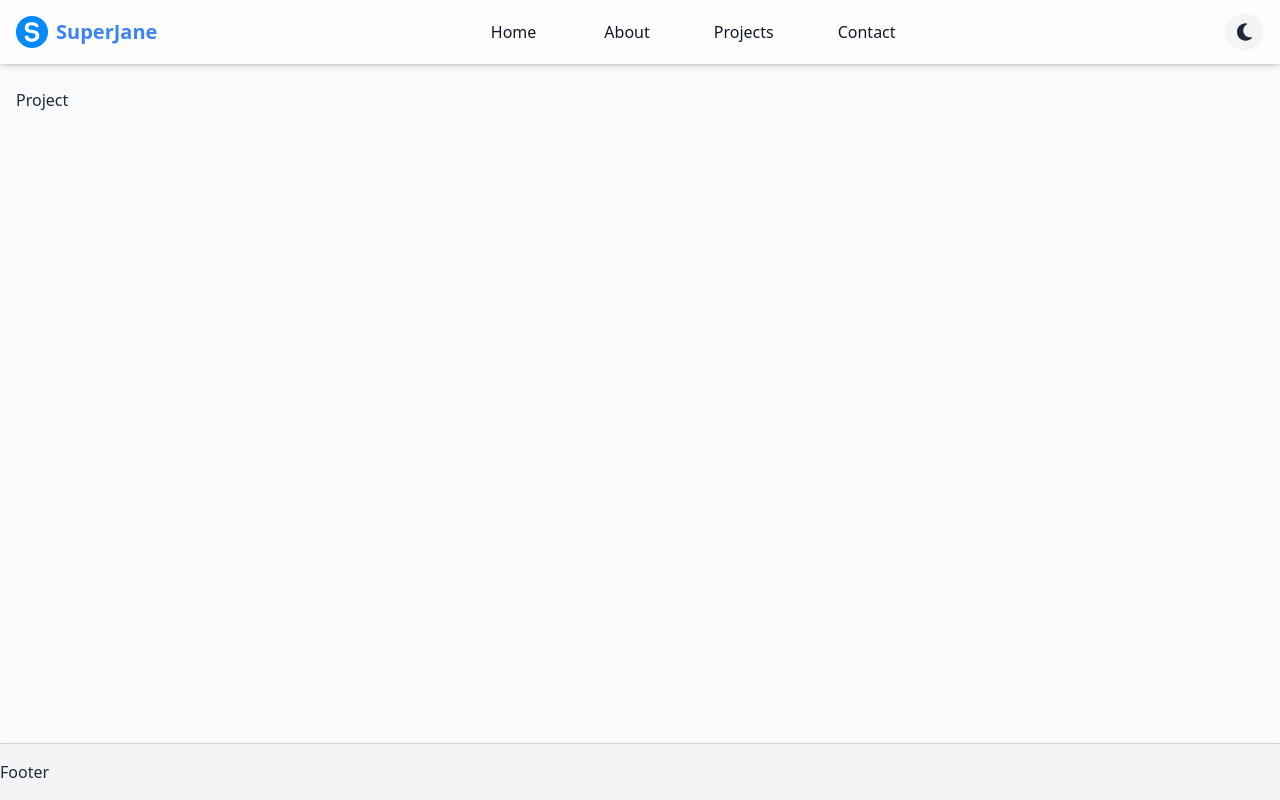
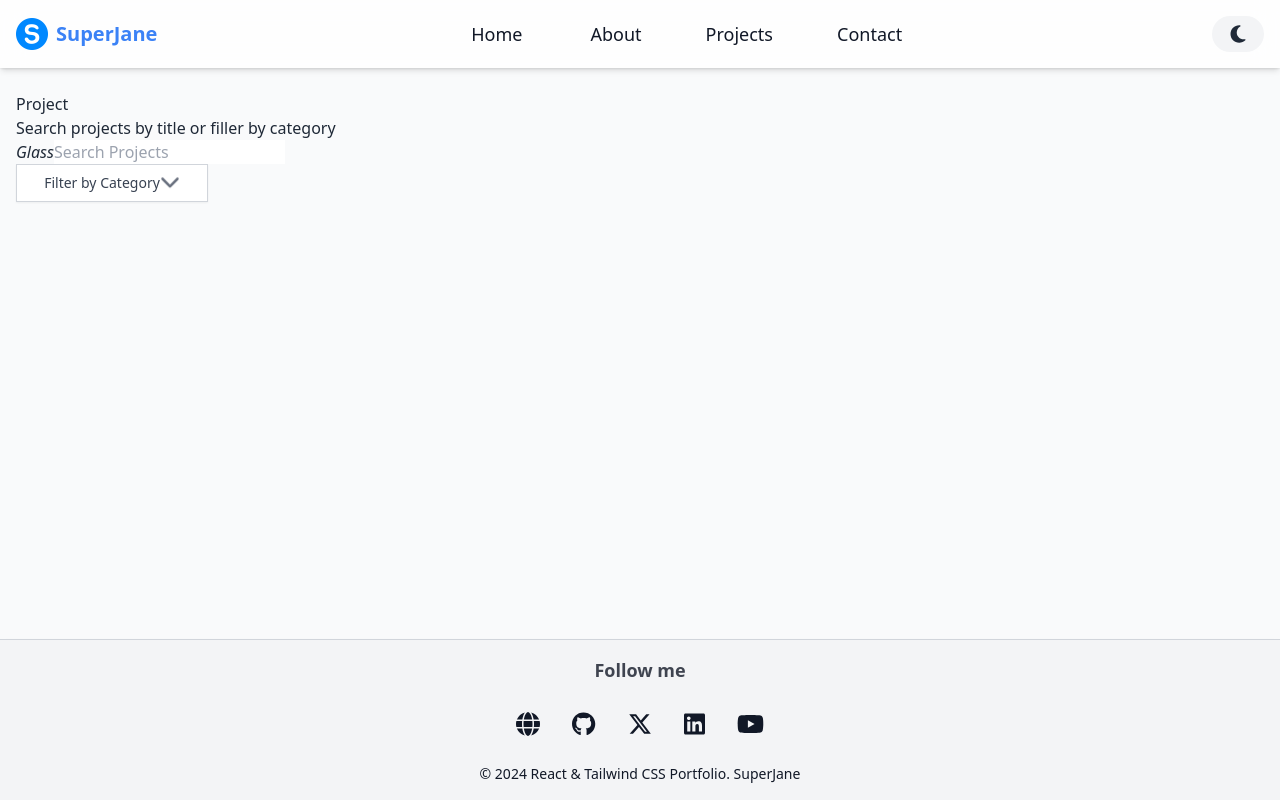
Before and after one commit to SS-Jane/aboute-me-v.2, a React (Vite) app in the folder app/: page /projects in a window 1280 px wide. Built offline with nearby package versions, Linux system fonts and the light colour scheme.

Commit message:
add DropdownFilter button

```diff
--- /dev/null
+++ b/app/src/components/DropdownFilter.jsx
@@ -0,0 +1,67 @@
+import { useState } from "react";
+import { FontAwesomeIcon } from "@fortawesome/react-fontawesome";
+import { faChevronUp, faChevronDown } from "@fortawesome/free-solid-svg-icons";
+import PropTypes from "prop-types";
+
+const DropdownFilter = ({ label, options, onSelect }) => {
+  const [isDropdownOpen, setIsDropDownOpen] = useState(false);
+  const [selected, setSelected] = useState(label);
+
+  const toggleDropdown = () => {
+    setIsDropDownOpen((prev) => !prev);
+  };
+
+  const handleOptionClick = (option) => {
+    setSelected(option);
+    onSelect(option);
+    setIsDropDownOpen(false);
+  };
+
+  return (
+    <div className="relative inline-block text-left">
+      <button
+        className="flex items-center justify-center w-48 px-4 py-2 text-sm font-medium text-gray-700 bg-white border border-gray-300 round-md shadow-sm hover:bg-gray-50 focus:outline-none"
+        onClick={toggleDropdown}
+      >
+        {selected}
+        {isDropdownOpen ? (
+          <FontAwesomeIcon
+            icon={faChevronUp}
+            bounce
+            className="w-5 h-5 text-gray-500"
+          />
+        ) : (
+          <FontAwesomeIcon
+            icon={faChevronDown}
+            bounce
+            className="w-5 h-5 text-gray-500"
+          />
+        )}
+      </button>
+      {isDropdownOpen && (
+        <ul className="absolute z-10 w-full mt-2 bg-white border border-gray-300 rounded-md shadow-lg max-h-60 overflow-auto">
+          {options.map((option, index) => {
+            return (
+              <li key={index}>
+                <button
+                  className="block w-full px-4 py-2 text-left text-sm text-gray-700 hover:bg-gray-100"
+                  onClick={() => handleOptionClick(option)}
+                >
+                  {option}
+                </button>
+              </li>
+            );
+          })}
+        </ul>
+      )}
+    </div>
+  );
+};
+
+DropdownFilter.propTypes = {
+  label: PropTypes.string.isRequired,
+  options: PropTypes.arrayOf(PropTypes.string).isRequired,
+  onSelect: PropTypes.func.isRequired,
+};
+
+export default DropdownFilter;
--- a/app/src/components/Footer.jsx
+++ b/app/src/components/Footer.jsx
@@ -1,9 +1,41 @@
+import { FontAwesomeIcon } from "@fortawesome/react-fontawesome";
+import { faGlobe } from "@fortawesome/free-solid-svg-icons";
+import {
+  faGithub,
+  faXTwitter,
+  faLinkedin,
+  faYoutube,
+} from "@fortawesome/free-brands-svg-icons";
 const Footer = () => {
-    return (
-        <footer >
-            <h1>Footer</h1>
-        </footer>
-    )
-}
+  return (
+    <div className="container mx-auto px-4">
+      <div className="flex flex-col items-center justify-center space-y-6">
+        <div className="container-text text-lg font-bold text-gray-900/80 dark:text-gray-200/80">
+          <p>Follow me</p>
+        </div>
+        <div className="container-social flex items-center justify-center space-x-6 md:space-x-8">
+          <a href="http://" target="_blank" aria-label="Portfolio Website" className="text-gray-900 dark:text-gray-200/80 hover:text-gray-600 transition-colors duration-200 text-xl md:text-2xl">
+            <FontAwesomeIcon icon={faGlobe} />
+          </a>
+          <a href="http://" target="_blank" aria-label="Portfolio Github" className="text-gray-900 dark:text-gray-200/80 hover:text-gray-600 transition-colors duration-200 text-xl md:text-2xl">
+            <FontAwesomeIcon icon={faGithub} />
+          </a>
+          <a href="http://" target="_blank" aria-label="Portfolio X" className="text-gray-900 dark:text-gray-200/80 hover:text-gray-600 transition-colors duration-200 text-xl md:text-2xl">
+            <FontAwesomeIcon icon={faXTwitter} />
+          </a>
+          <a href="http://" target="_blank" aria-label="Portfolio Link in" className="text-gray-900 dark:text-gray-200/80 hover:text-gray-600 transition-colors duration-200 text-xl md:text-2xl">
+            <FontAwesomeIcon icon={faLinkedin} />
+          </a>
+          <a href="http://" target="_blank" aria-label="Portfolio Youtube" className="text-gray-900 dark:text-gray-200/80 hover:text-gray-600 transition-colors duration-200 text-xl md:text-2xl">
+            <FontAwesomeIcon icon={faYoutube} />
+          </a>
+        </div>
+        <div className="text-sm text-gray-900 dark:text-gray-200 mt-4">
+          <p>&copy; 2024 React & Tailwind CSS Portfolio. SuperJane</p>
+        </div>
+      </div>
+    </div>
+  );
+};
 
 export default Footer;
--- a/app/src/components/Nav/Nav.jsx
+++ b/app/src/components/Nav/Nav.jsx
@@ -26,7 +26,7 @@ const Nav = () => {
             <span className="font-bold text-xl text-blue-500">SuperJane</span>
           </Link>
 
-          <div className="hidden md:flex items-center space-x-8">
+          <div className="hidden md:flex items-center space-x-8 text-lg">
             <Link
               to="/"
               className="btn-ghost btn-2 mx-1 transition-colors"
@@ -80,7 +80,7 @@ const Nav = () => {
               : "max-h-0 opacity-0 overflow-hidden"
           }`}
         >
-          <div className="flex flex-col justify-center item-center space-y-4 py-4">
+          <div className="flex flex-col justify-center item-center space-y-4 py-4 text-lg">
             <Link
               to="/"
               className="text-gray-900 dark:text-gray-200 text-center"
@@ -112,7 +112,7 @@ const Nav = () => {
             >
               Contact
             </Link>
-            <div className="pt-2 flex justify-center items-center">
+            <div className="pt-2 flex justify-center items-center px-6">
               <SwitchTheme />
             </div>
           </div>
--- a/app/src/components/Nav/SwitchTheme.jsx
+++ b/app/src/components/Nav/SwitchTheme.jsx
@@ -19,12 +19,12 @@ const SwitchTheme = () => {
   };
   return (
     <button
-      className="px-3 py-2 rounded-full bg-gray-100 hover:bg-gray-200 hover:text-blue-400 transition flex items-center dark:bg-gray-700 dark:hover:bg-gray-600 dark:hover:text-orange-400"
+      className="px-4 py-2 rounded-full bg-gray-100 hover:bg-gray-200 hover:text-blue-400 transition flex items-center dark:bg-gray-700 dark:hover:bg-gray-600 dark:hover:text-orange-400"
       aria-label="Toggle Mode"
       // eslint-disable-next-line react/no-unknown-property
       onClick={toggleTheme}
     >
-      <FontAwesomeIcon icon={isDarkMode ? faSun : faMoon} className="text-xl items-center" />
+      <FontAwesomeIcon icon={isDarkMode ? faSun : faMoon} className="text-xl items-center h-5 w-5" />
     </button>
   );
 };
--- a/app/src/pages/Home.jsx
+++ b/app/src/pages/Home.jsx
@@ -2,7 +2,7 @@ import { TypeAnimation } from "react-type-animation";
 
 const Home = () => {
   return (
-    <section className="min-h-screen flex flex-col justify-between items-center lg:grid lg:grid-cols-2 gap-8 px-6 lg:px-20 py-12">
+    <section className="flex flex-col justify-between items-center lg:grid lg:grid-cols-2 gap-8 px-6 lg:px-20 py-12">
       <div className="content-text flex justify-center items-start flex-col w-full space-y-6">
         <div className="flex item-center space-x-2">
           <h1 className="font-extrabold text-4xl md:text-5xl lg:text-6xl bg-gradient-to-r bg-clip-text text-transparent from-blue-500 via-purple-500 to-sky-500 animate-text">Hello!! </h1>
@@ -18,7 +18,7 @@ const Home = () => {
         </p>
 
         <p className="text-xl md:text-2xl lg:text-3xl font-medium text-gray-800 dark:text-gray-100">
-          I'M <span className="text-blue-500 font-bold">THAWEESIN SANGPRASIT</span>
+          I&apos;M <span className="text-blue-500 font-bold">THAWEESIN SANGPRASIT</span>
         </p>
         <div className="mt-4 font-extrabold text-transparent bg-gradient-to-r from-blue-500 via-purple-500 to-sky-500 bg-clip-text animate-text">
           <TypeAnimation
--- a/app/src/pages/Projects.jsx
+++ b/app/src/pages/Projects.jsx
@@ -1,9 +1,35 @@
+import DropdownFilter from "../components/DropdownFilter";
+
 const Projects = () => {
-    return (
-        <>
+  const handleFilterSelection = (selectedOption) => {
+    console.log("Selected:", selectedOption);
+  };
+
+  const options = ["option1", "option2", "option3"];
+
+  return (
+    <section>
+      <div>
         <h1>Project</h1>
-        </>
-    )
-}
+      </div>
+      <div>
+        <p>Search projects by title or filler by category</p>
+        <div>
+          <button>
+            <i>Glass</i>
+          </button>
+          <input type="text" placeholder="Search Projects" />
+          <div className="container-dropdown">
+            <DropdownFilter
+              label="Filter by Category"
+              options={["option1", "option2", "option3"]}
+              onSelect={handleFilterSelection}
+            />
+          </div>
+        </div>
+      </div>
+    </section>
+  );
+};
 
 export default Projects;
```
